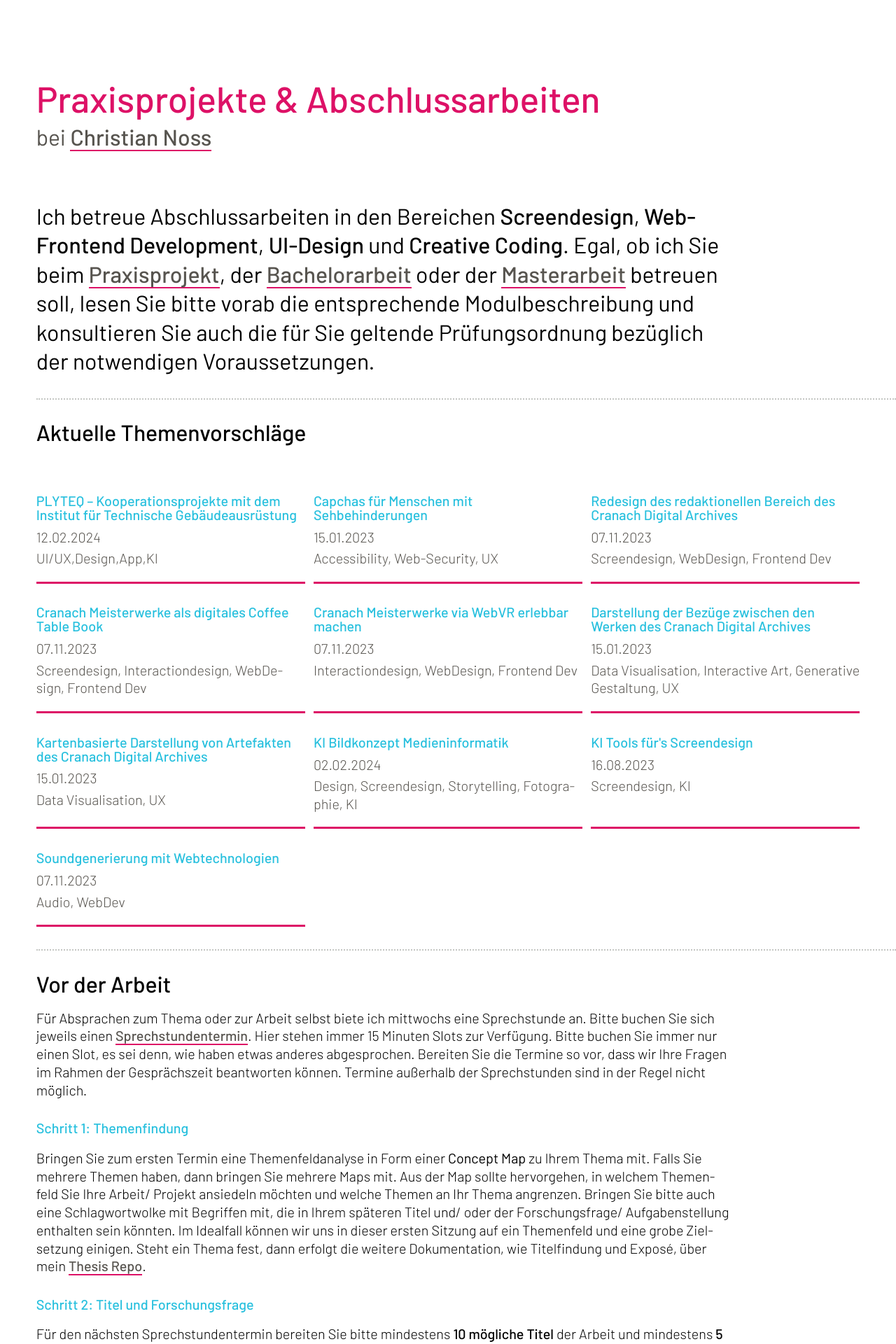
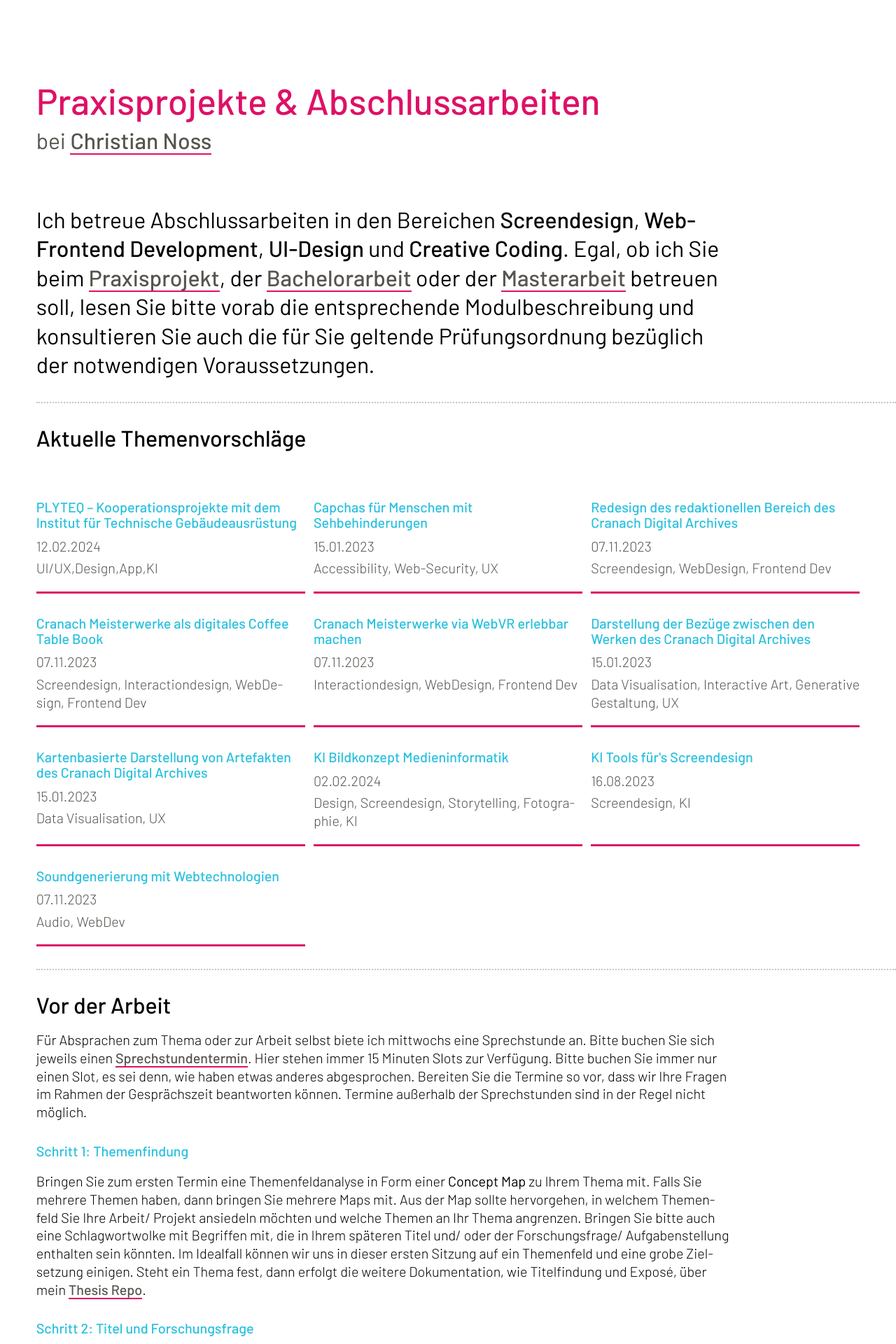
Before and after one commit to moujtahid21/thesis, a Jekyll site: the page built from index.html, in a window 1280 px wide. Shown: the top 1920 px of the page at 70% size. Built offline with Jekyll 4.4.1, drawn with Linux system fonts in a browser that asks for light colours; some web fonts are replaced.

```diff
--- a/_sass/_variables.scss
+++ b/_sass/_variables.scss
@@ -29,7 +29,7 @@
 
 /* Line Heights
 ---------------------------------------------------------------------------- */
-$lh-tight: 100%;
+$lh-tight: 110%;
 $lh-default: 130%;
 $lh-loose: 150%;
 
```
Also changed, not shown: 2 other files.
